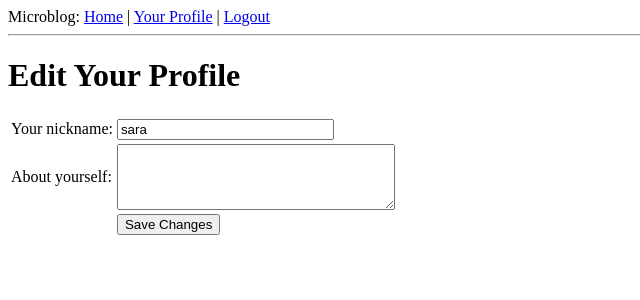
After one commit to ZanSara/microblog, a Flask app: page /edit in a window 1280 px wide. The commit adds this page. Shown: the top 300 px of the page, without its empty margins (0-640 px from the left). Run offline with Flask 2, Linux system fonts and the light colour scheme; a user stored in the database is signed in; data comes from the database, SQL or seed files in the repository; both versions use the stored data as it was after the commit.

Commit message:
some adjustments to the user management and lesson 6

```diff
--- a/app/forms.py
+++ b/app/forms.py
@@ -1,8 +1,12 @@
 from flask.ext.wtf import Form
-from wtforms import StringField, BooleanField, PasswordField
-from wtforms.validators import DataRequired
+from wtforms import StringField, BooleanField, PasswordField, TextAreaField
+from wtforms.validators import DataRequired, Length
 
 class LoginForm(Form):
     username = StringField('username', validators=[DataRequired()])
     password = PasswordField('password', validators=[DataRequired()])
     remember_me = BooleanField('remember_me', default=False)
+
+class EditProfileForm(Form):
+    username = StringField('username', validators=[DataRequired()])
+    about_me = TextAreaField('about_me', validators=[Length(min=0, max=140)])
--- a/app/models.py
+++ b/app/models.py
@@ -1,10 +1,9 @@
-from rauth import OAuth1Service, OAuth2Service
 from flask import current_app, url_for, request, redirect, session
 from flask.ext.sqlalchemy import SQLAlchemy
 from flask.ext.login import LoginManager, UserMixin
 from app import lm, db
 from datetime import datetime
-
+from hashlib import md5
 
 class Post(db.Model):
     id = db.Column(db.Integer, primary_key = True)
@@ -25,6 +24,8 @@ class User(UserMixin, db.Model):
     password = db.Column('password' , db.String(10))
     email = db.Column(db.String(64), nullable=True)
     registered_on = db.Column('registered_on' , db.DateTime)
+    about_me = db.Column(db.String(140))
+    last_seen = db.Column(db.DateTime)
     posts = db.relationship('Post', backref='author', lazy='dynamic') # For a one-to-many relationship a db.relationship field is normally defined on the "one" side.
                                                                       # With this relationship we get a user.posts member that gets us the list of posts from the user.
                                                                       # The backref argument defines a field that will be added to the objects of the "many" class that points back at the "one" object.
@@ -54,6 +55,11 @@ class User(UserMixin, db.Model):
     def __repr__(self):
         return '<User %r>' % (self.nickname)
 
+    def avatar(self, size):
+        return 'http://www.gravatar.com/avatar/%s?d=mm&s=%d' % (md5(self.email.encode('utf-8')).hexdigest(), size)
+        # d=mm: If one have no Gravatar, return a "mystery man" (mm) image
+        # s=%d: return scaled to size.
+
 @lm.user_loader
 def load_user(id):
     return User.query.get(int(id))
--- a/app/templates/base.html
+++ b/app/templates/base.html
@@ -10,7 +10,7 @@
         <div>Microblog:
         <a href="{{ url_for('index') }}">Home</a>
         {% if g.user.is_authenticated() %}
-        | <a href="{{ url_for('user', nickname=g.user.nickname) }}">Your Profile</a>
+        | <a href="{{ url_for('user', username=g.user.username) }}">Your Profile</a>
         | <a href="{{ url_for('logout') }}">Logout</a>
         {% endif %}
     </div>
--- /dev/null
+++ b/app/templates/edit.html
@@ -0,0 +1,22 @@
+{% extends "base.html" %}
+
+{% block content %}
+  <h1>Edit Your Profile</h1>
+  <form action="" method="post" name="edit">
+      {{form.hidden_tag()}}
+      <table>
+          <tr>
+              <td>Your nickname:</td>
+              <td>{{ form.username(size=24) }}</td>
+          </tr>
+          <tr>
+              <td>About yourself:</td>
+              <td>{{ form.about_me(cols=32, rows=4) }}</td>
+          </tr>
+          <tr>
+              <td></td>
+              <td><input type="submit" value="Save Changes"></td>
+          </tr>
+      </table>
+  </form>
+{% endblock %}
--- a/app/templates/index.html
+++ b/app/templates/index.html
@@ -1,7 +1,7 @@
 {% extends "base.html" %}
 {% block content %}
-    <h1>Hi, {{ user.nickname }}!</h1>
+    <h1>Hi, {{ user.username }}!</h1>
     {% for post in posts %}
-    <div><p>{{ post.author.nickname }} says: <b>{{ post.body }}</b></p></div>
+    <div><p>{{ post.author.username }} says: <b>{{ post.body }}</b></p></div>
     {% endfor %}
 {% endblock %}
--- /dev/null
+++ b/app/templates/post.html
@@ -0,0 +1,5 @@
+<table>
+    <tr valign="top">
+        <td><img src="{{ post.author.avatar(50) }}"></td><td><i>{{ post.author.nickname }} says:</i><br>{{ post.body }}</td>
+    </tr>
+</table>
--- a/app/views.py
+++ b/app/views.py
@@ -4,8 +4,9 @@ from flask import render_template, flash, redirect, session, url_for, request, g
 from flask.ext.login import login_user, logout_user, current_user, login_required
 from flask.ext.sqlalchemy import SQLAlchemy
 from app import app, db, lm
-from .forms import LoginForm
+from .forms import LoginForm, EditProfileForm
 from .models import User
+from datetime import datetime
 
 
 
@@ -47,6 +48,10 @@ def register():
 @app.before_request
 def before_request():
     g.user = current_user
+    if g.user.is_authenticated():
+        g.user.last_seen = datetime.utcnow()
+        db.session.add(g.user)
+        db.session.commit()
 
 @app.route('/login', methods=['GET', 'POST'])
 def login():
@@ -79,12 +84,12 @@ def logout():
 
 # ************ User profile page *****************************
 
-@app.route('/user/<nickname>')
+@app.route('/user/<username>')
 @login_required
-def user(nickname):
-    user = User.query.filter_by(nickname=nickname).first()
+def user(username):
+    user = User.query.filter_by(username=username).first()
     if user == None:
-        flash('User %s not found.' % nickname)
+        flash('User %s not found.' % username)
         return redirect(url_for('index'))
     posts = [
         {'author': user, 'body': 'Test post #1'},
@@ -93,3 +98,19 @@ def user(nickname):
     return render_template('user.html',
                            user=user,
                            posts=posts)
+
+@app.route('/edit', methods=['GET', 'POST'])
+@login_required
+def edit():
+    form = EditProfileForm()
+    if form.validate_on_submit():
+        g.user.username = form.username.data
+        g.user.about_me = form.about_me.data
+        db.session.add(g.user)
+        db.session.commit()
+        flash('Your changes have been saved.')
+        return redirect(url_for('edit'))
+    else:
+        form.username.data = g.user.username
+        form.about_me.data = g.user.about_me
+    return render_template('edit.html', form=form)
```
Also changed, not shown: app/templates/user.html (+12 -5 lines), db_repository/versions/004_migration.py (added, +33 -0 lines), README.md, app.db, 1 other file.
